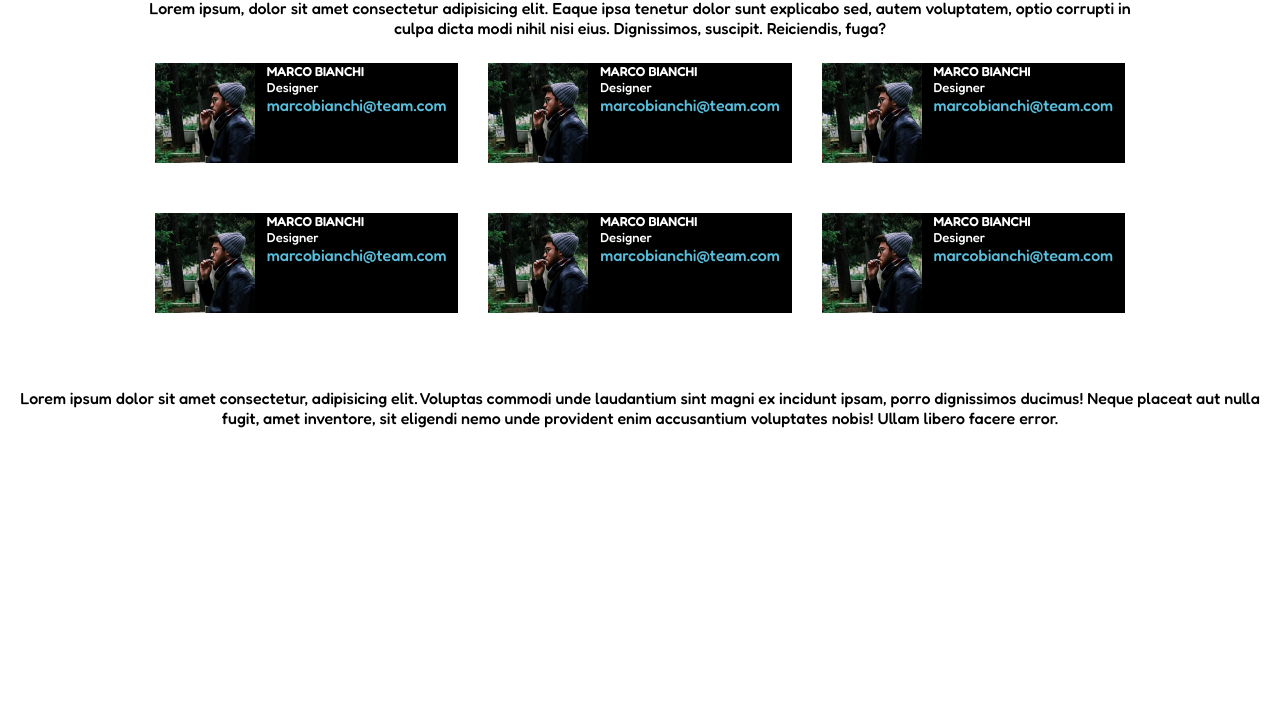
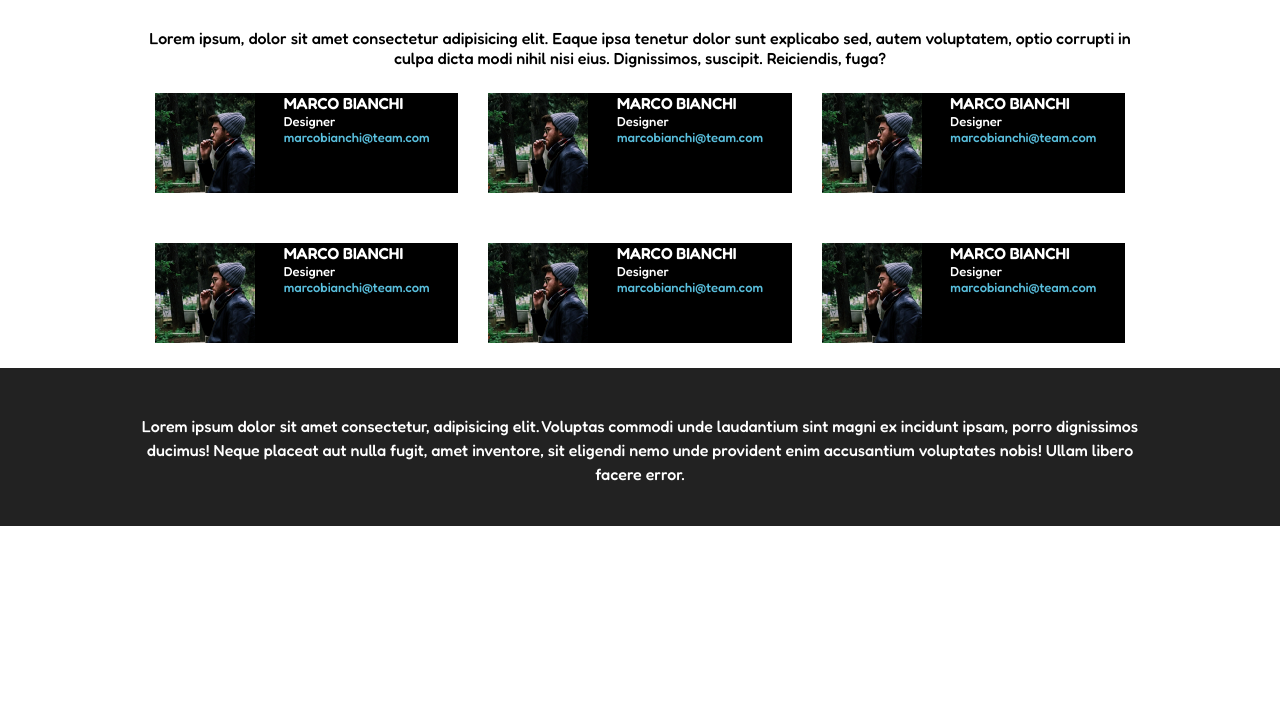
Before and after one commit to Limson91/html-css-float-cards, a plain HTML site: page index.html in a window 1280 px wide. Shown: the part 91-800 px from the top of the page. Drawn offline with Linux system fonts and the light colour scheme.

Commit message:
add - style footer

```diff
--- a/css/style.css
+++ b/css/style.css
@@ -19,10 +19,11 @@ body {
 .main-title {
     text-align: center;
     color: #e53170;
+    margin: 40px;
 }
 
 p:first-child {
-    margin-top: 50px;
+    margin-top: 40px;
     text-align: center;
 }
 
@@ -52,7 +53,12 @@ img {
     width: 100px;
 }
 
-.name, .job {
+.name {
+    color: white;
+    font-size: medium;
+}
+
+.job, .email {
     font-size: small;
     color: white;
 }
@@ -68,3 +74,21 @@ img {
     text-align: left;
     vertical-align: middle;
 }
+
+/*style footer*/
+
+.bg-footer {
+    background-color: #222222;
+    line-height: 120px;
+    height: 158px;
+    text-align: center;
+}
+
+.info-footer {
+    color: white;
+    line-height: 1.5;
+    display: inline-block;
+    vertical-align: middle;
+    max-width: 1000px;
+    margin: 0 auto;
+}
```
